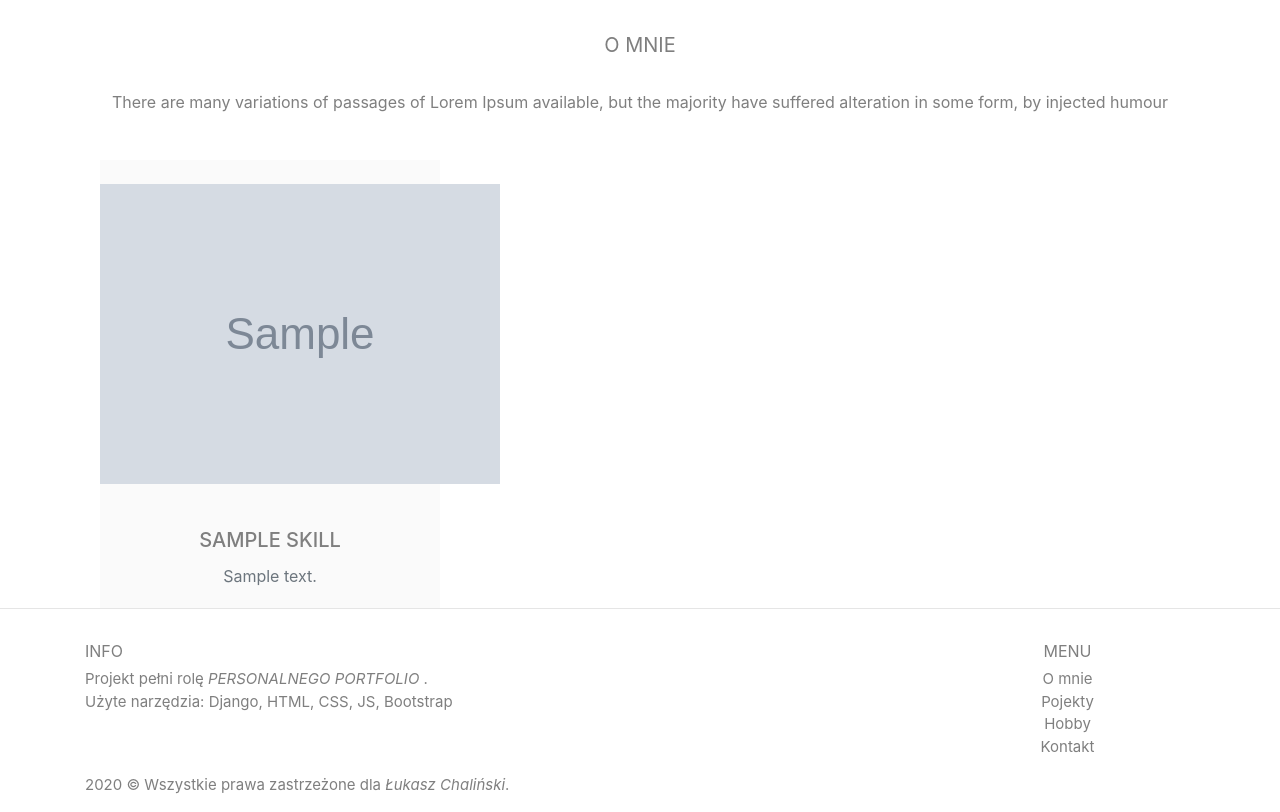
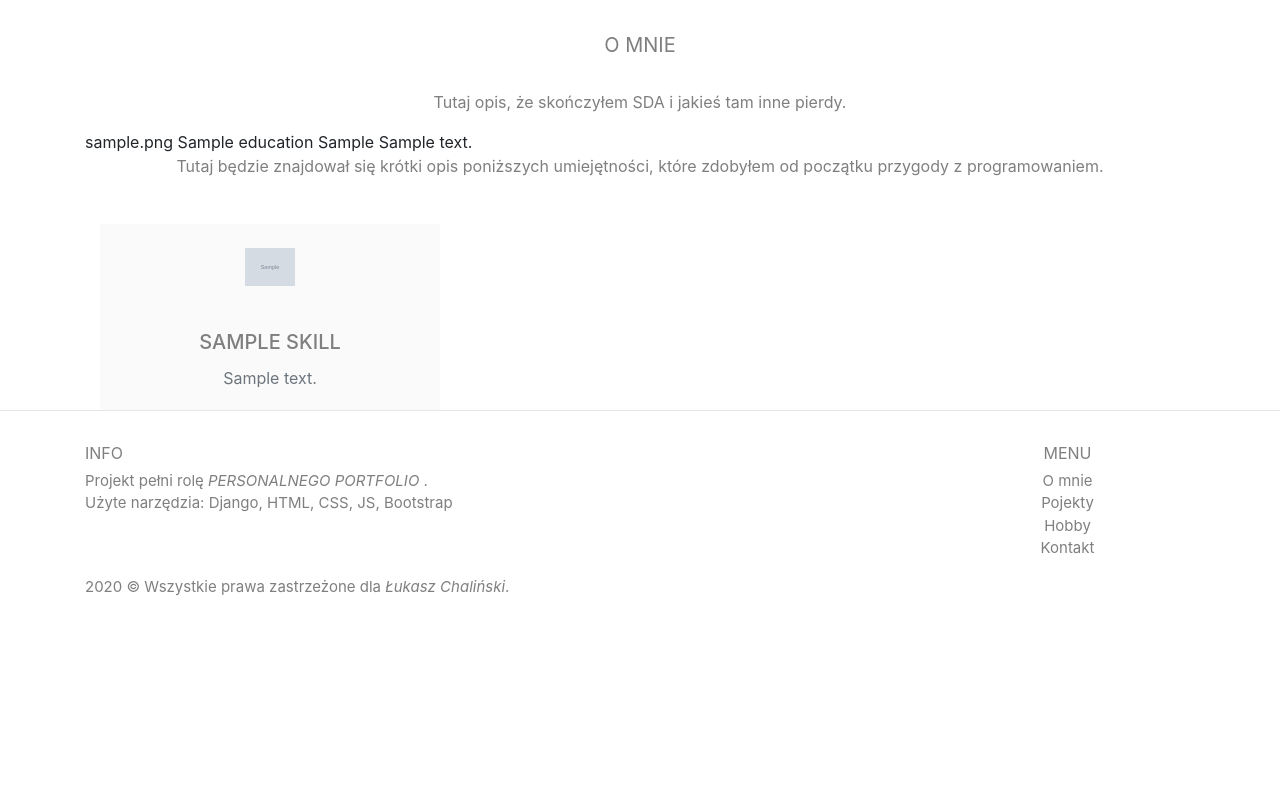
Before and after one commit to AM0k84/PORTFOLIO_website, a Django app: page /aboutme/ in a window 1280 px wide. Shown: the part 87-899 px from the top of the page. After the commit the page ends 683 px from the top, so only its background shows below. Run offline with Django 3.2, Linux system fonts and the light colour scheme; tables that the repository leaves empty hold one stand-in row (values such as "Sample post"); grey boxes marked "Sample" are stand-in pictures; some libraries are stand-ins or nearby versions.

Commit message:
F011: add new model(education)

```diff
--- a/aboutme/admin.py
+++ b/aboutme/admin.py
@@ -1,6 +1,7 @@
 from django.contrib import admin
 
 
-from aboutme.models import Skills
+from aboutme.models import Skills, Education
 
 admin.site.register(Skills)
+admin.site.register(Education)
--- a/aboutme/models.py
+++ b/aboutme/models.py
@@ -8,3 +8,9 @@ class Skills(models.Model):
     title = models.CharField(max_length=50)
     content = HTMLField()
     image = models.ImageField(blank=False, null=False, upload_to='skills_image/')
+
+class Education(models.Model):
+    school_image = models.ImageField(blank=False, null=False, upload_to='education_image/')
+    certificate = models.ImageField(blank=False, null=False, upload_to='education_image/')
+    school_name = models.CharField(max_length=80)
+    body = models.TextField(max_length=1500)
--- a/aboutme/templates/aboutme/aboutme.html
+++ b/aboutme/templates/aboutme/aboutme.html
@@ -2,12 +2,35 @@
 {% load static %}
 {% block css %}
     <link rel="stylesheet" href="{% static 'css/aboutme/style.css' %}"> {% endblock %}
-{% block title %}WSZYSTKIE PROJEKTY{% endblock %}
+{% block title %}O MNIE{% endblock %}
 
 
 {% block body %}
 
     <div class="page_title"> O MNIE</div>
+
+<div class="services-area">
+<div class="container">
+            <div class="row">
+                <div class="col-lg-12 text-center ">
+
+                    <p class="para">
+                        Tutaj opis, że skończyłem SDA i jakieś tam inne pierdy.
+                    </p>
+                </div>
+            </div></div></div>
+
+<div class="container">
+    {% for edu in my_education %}
+        {{ edu.school_image }}
+        {{ edu.school_name }}
+        {{ edu.certificate }}
+        {{ edu.body|safe }}
+    {% endfor %}
+</div>
+
+
+
 
     <section class="services-area">
         <div class="container">
@@ -16,8 +39,8 @@
                 <div class="col-lg-12 text-center services-title">
 
                     <p class="para">
-                    There are many variations of passages of Lorem Ipsum available, but the majority have
-                    suffered alteration in some form, by injected humour
+                        Tutaj będzie znajdował się krótki opis poniższych umiejętności, które zdobyłem od początku
+                        przygody z programowaniem.
                     </p>
                 </div>
             </div>
@@ -29,7 +52,7 @@
                         {% for skill in object_list %}
                             <div class="col-lg-4 col-md-6 col-sm-6">
                                 <div class="services">
-                            <div class="sevices-img text-center py-4">
+                                    <div class="services-img text-center py-4">
                                         <img src=" {{ skill.image.url }} " alt="skill">
                                     </div>
                                     <div class="card-body text-center">
@@ -44,7 +67,6 @@
                     {% endif %}
 
 
-
                 </div>
             </div>
         </div>
--- a/aboutme/urls.py
+++ b/aboutme/urls.py
@@ -1,10 +1,10 @@
 from django.urls import path
 
-from .views import SkillsListView
+from .views import AboutmeListView
 
 app_name = 'aboutme'
 
 urlpatterns = [
-    path("", SkillsListView.as_view(), name="aboutme"),
+    path("", AboutmeListView.as_view(), name="aboutme"),
 
 ]
--- a/aboutme/views.py
+++ b/aboutme/views.py
@@ -3,12 +3,17 @@ from django.shortcuts import render
 # Create your views here.
 from django.views.generic import ListView
 
-from aboutme.models import Skills
+from aboutme.models import Skills, Education
 
 
-class SkillsListView(ListView):
+class AboutmeListView(ListView):
     template_name = "aboutme/aboutme.html"
     model = Skills
 
     def get_queryset(self):
         return self.model.objects.all().order_by('-pk')
+
+    def get_context_data(self, **kwargs):
+        context = super().get_context_data(**kwargs)
+        context['my_education'] = Education.objects.all().order_by('-pk')
+        return context
--- a/static/css/aboutme/style.css
+++ b/static/css/aboutme/style.css
@@ -1,3 +1,5 @@
+
+
 .page_title {
     text-align: center;
     font-size: 20px;
@@ -6,11 +8,19 @@
     color: #727272E8;
 }
 
-.services-area{
+
+.education-body {
     color: #727272E8;
 }
 
+.services-area {
+    color: #727272E8;
+}
 
+.services-img img{
+    max-width: 50px;
+    max-height: 50px;
+}
 
 .services-area .services-title h1{
     font-size: 35px;
```
Also changed, not shown: projects/templates/projects/project_list_base.html (+9 -3 lines), static/css/projects/style.css (+6 -6 lines), website/templates/website/home.html (+4 -4 lines). Lines whose indentation alone changed are shown as unchanged.
